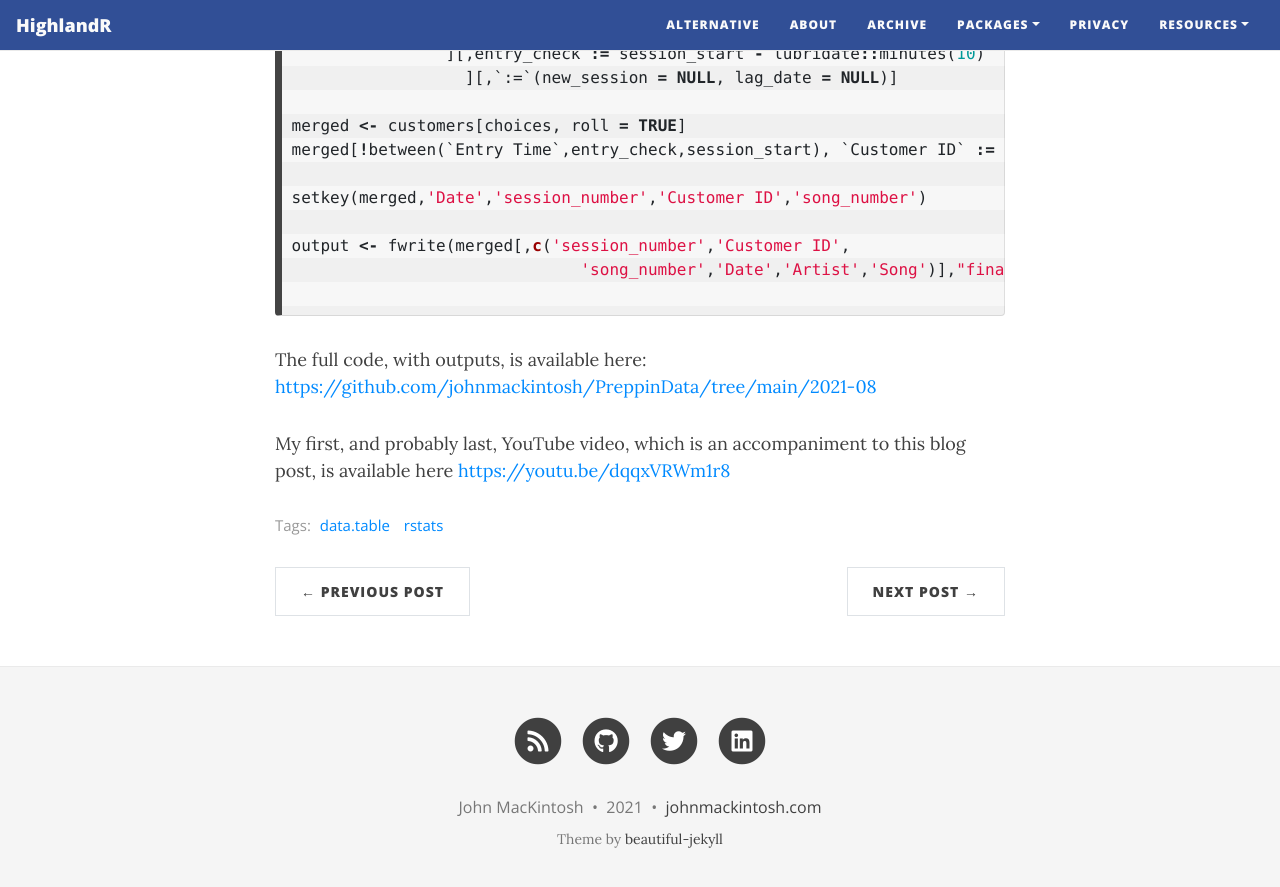
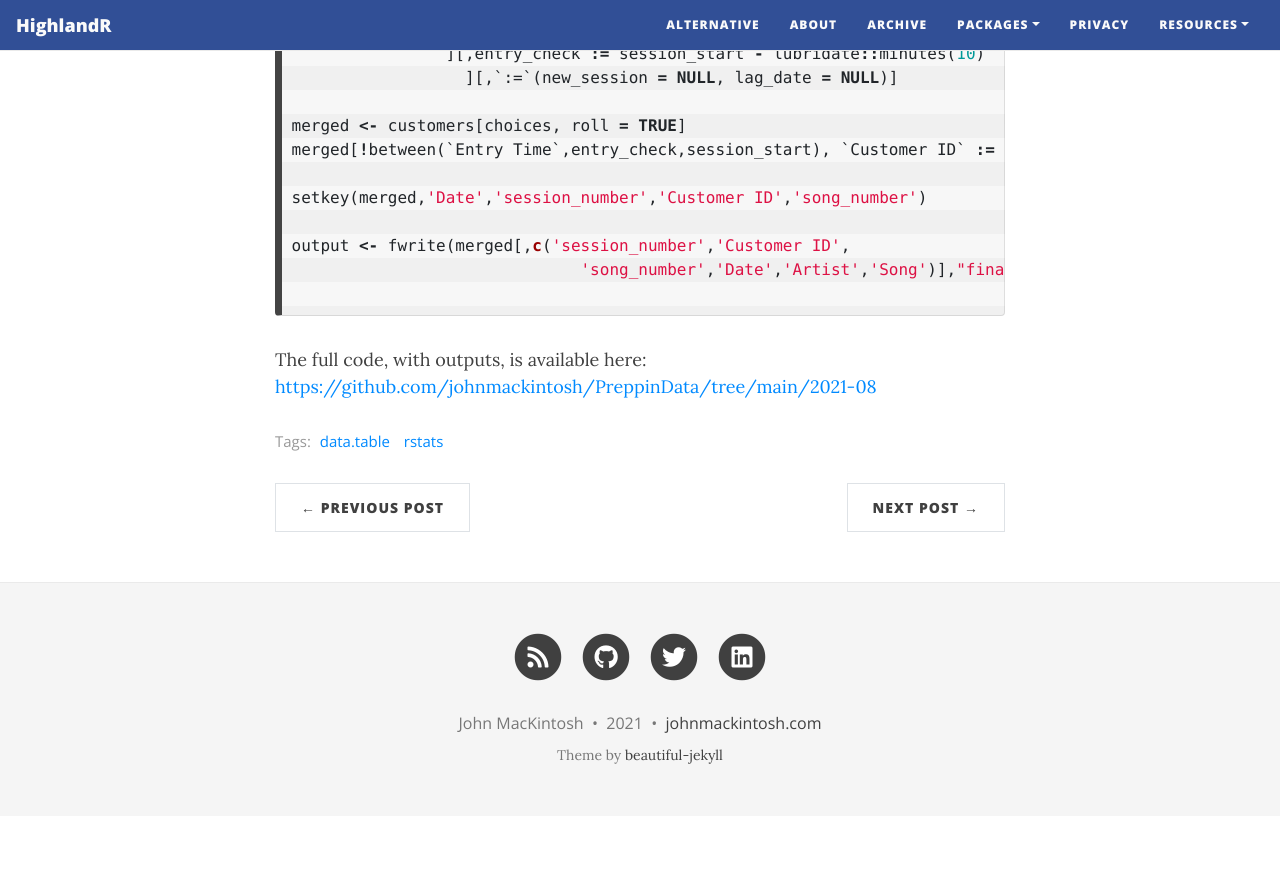
Before and after one commit to johnmackintosh/johnmackintosh.github.io, a Jekyll site: the page built from _posts/2021-03-22-some-data-table-tips.md, in a window 1280 px wide and 900 px high, scrolled down 4449 px. Shown: the top 887 px of the window. Built offline with Jekyll 4.4.1, drawn with Linux system fonts in a browser that asks for light colours; nearby versions of some CDN libraries; comment, search, counter and statistics services are not loaded; after the commit the page ends 5265 px from its top, so only the background shows below that.

Commit message:
Update 2021-03-22-some-data-table-tips.md
Remove YouTube link

````diff
--- a/_posts/2021-03-22-some-data-table-tips.md
+++ b/_posts/2021-03-22-some-data-table-tips.md
@@ -169,5 +169,3 @@ output <- fwrite(merged[,c('session_number','Customer ID',
 ```
 
 The full code, with outputs, is available here: <https://github.com/johnmackintosh/PreppinData/tree/main/2021-08>
-
-My first, and probably last, YouTube video, which is an accompaniment to this blog post, is available here <https://youtu.be/dqqxVRWm1r8>
````
